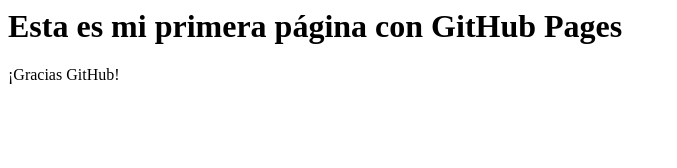
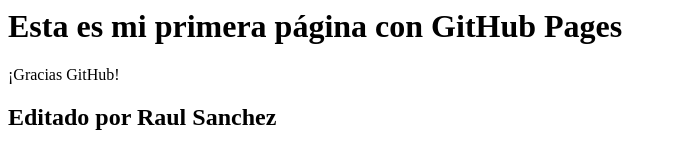
Before and after one commit to JOSERAULSC/Repo-de-Raul, a plain HTML site: page index.html in a window 1280 px wide. Shown: the whole page, without its empty margins (0-677 px from the left). Drawn offline with Linux system fonts and the light colour scheme.

Commit message:
Update index.html

```diff
--- a/index.html
+++ b/index.html
@@ -1,4 +1,5 @@
 <html>
 <h1> Esta es mi primera página con GitHub Pages </h1>
 <p>¡Gracias GitHub!</p>
+<h2> Editado por Raul Sanchez </h2>
 </html>
```
